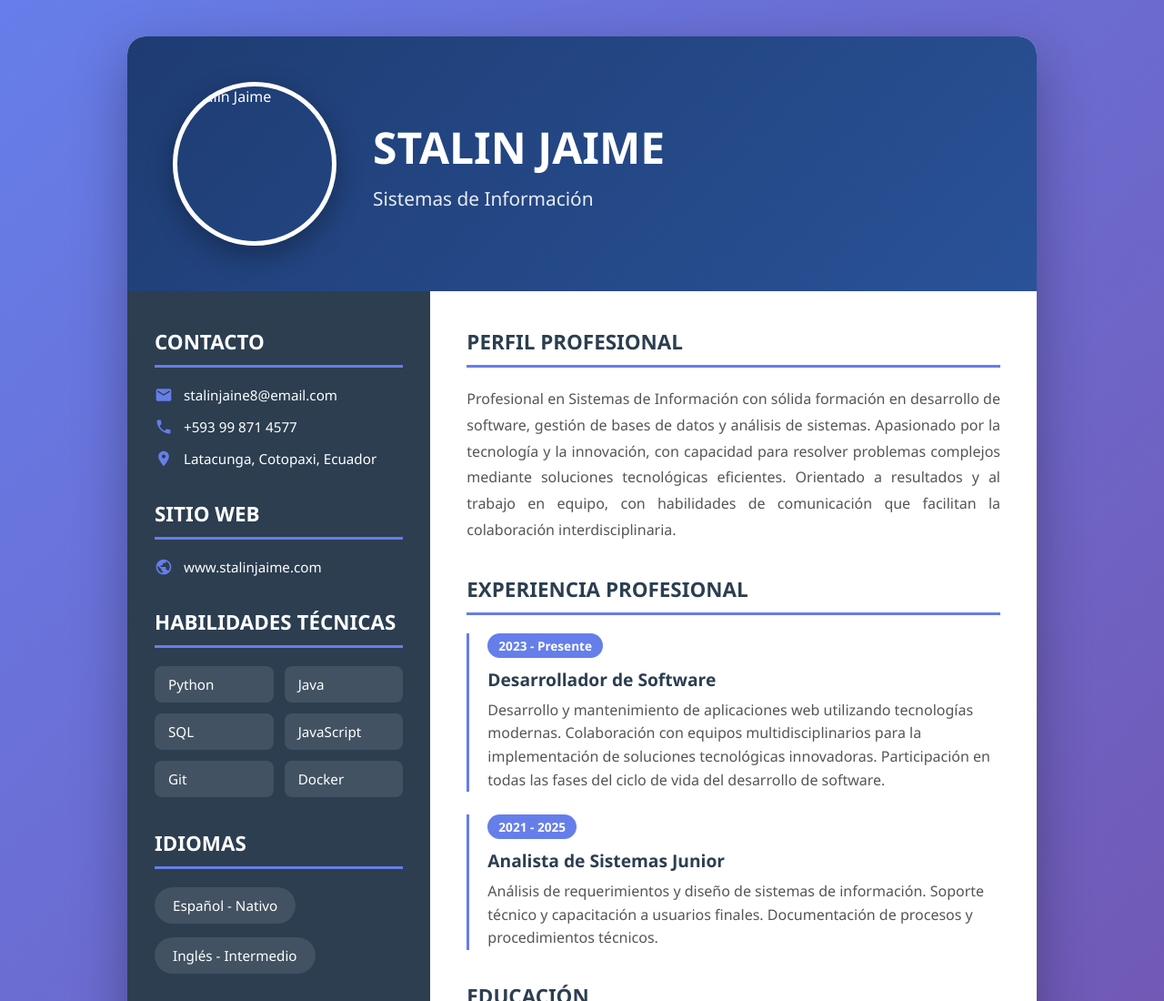
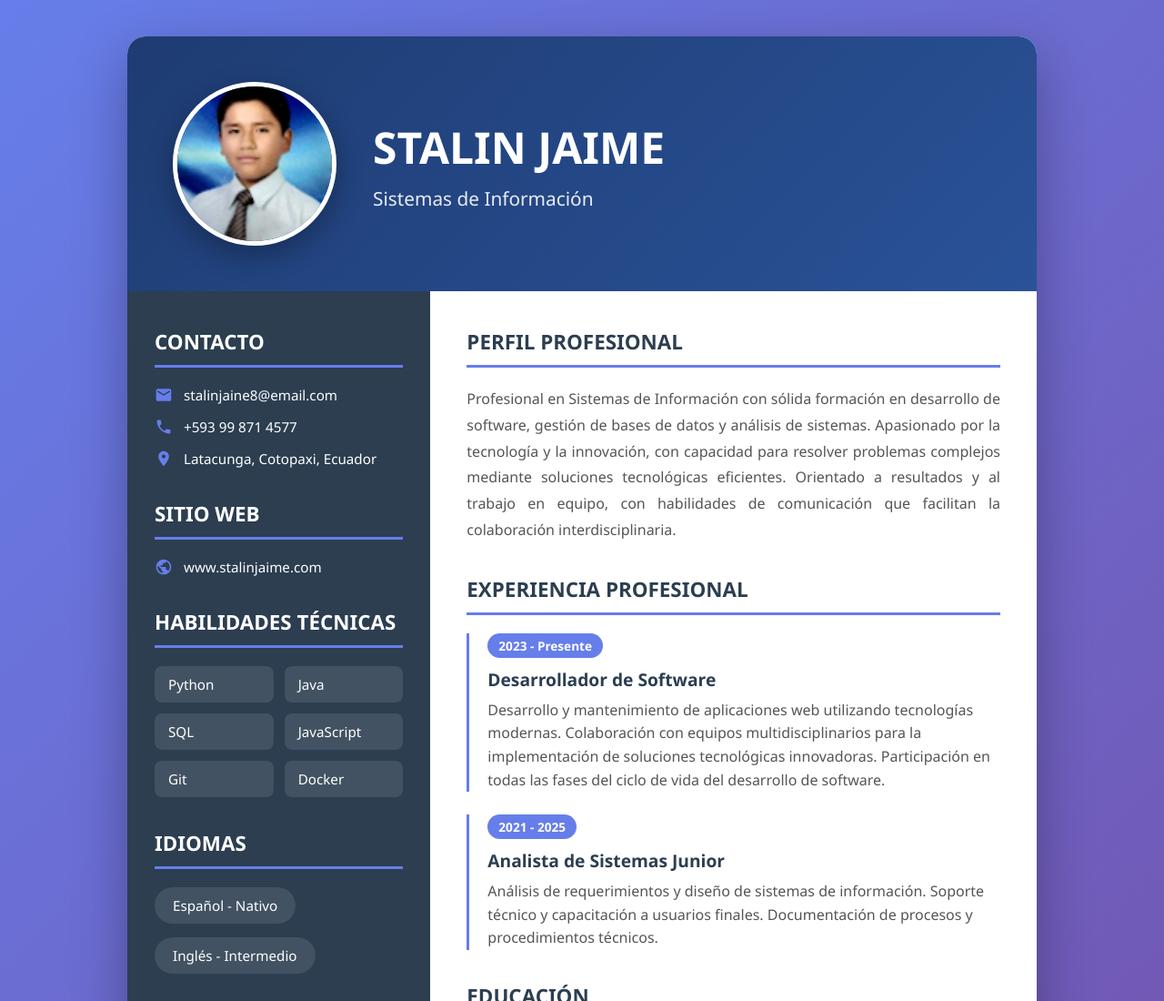
Before and after one commit to Stalin202-cpu/Mi-hoja-de-vida, a plain HTML site: page index.html in a window 1280 px wide. Shown: the top 1100 px of the page at 91% size. Drawn offline with Linux system fonts and the light colour scheme.

Commit message:
Update index.html

```diff
--- a/index.html
+++ b/index.html
@@ -209,7 +209,7 @@
 <body>
     <div class="container">
         <div class="header">
-            <img src="./images/f1.png xmlns='http://www.w3.org/2000/svg' width='180' height='180'%3E%3Ccircle cx='90' cy='90' r='90' fill='%234a5568'/%3E%3Ctext x='90' y='110' font-size='60' text-anchor='middle' fill='white' font-family='Arial'%3ESJ%3C/text%3E%3C/svg%3E" alt="Stalin Jaime" class="profile-img">
+            <img src="./images/f1.png" alt="Stalin Jaime" class="profile-img">
             <div class="header-info">
                 <h1>STALIN JAIME</h1>
                 <h2>Sistemas de Información</h2>
```
